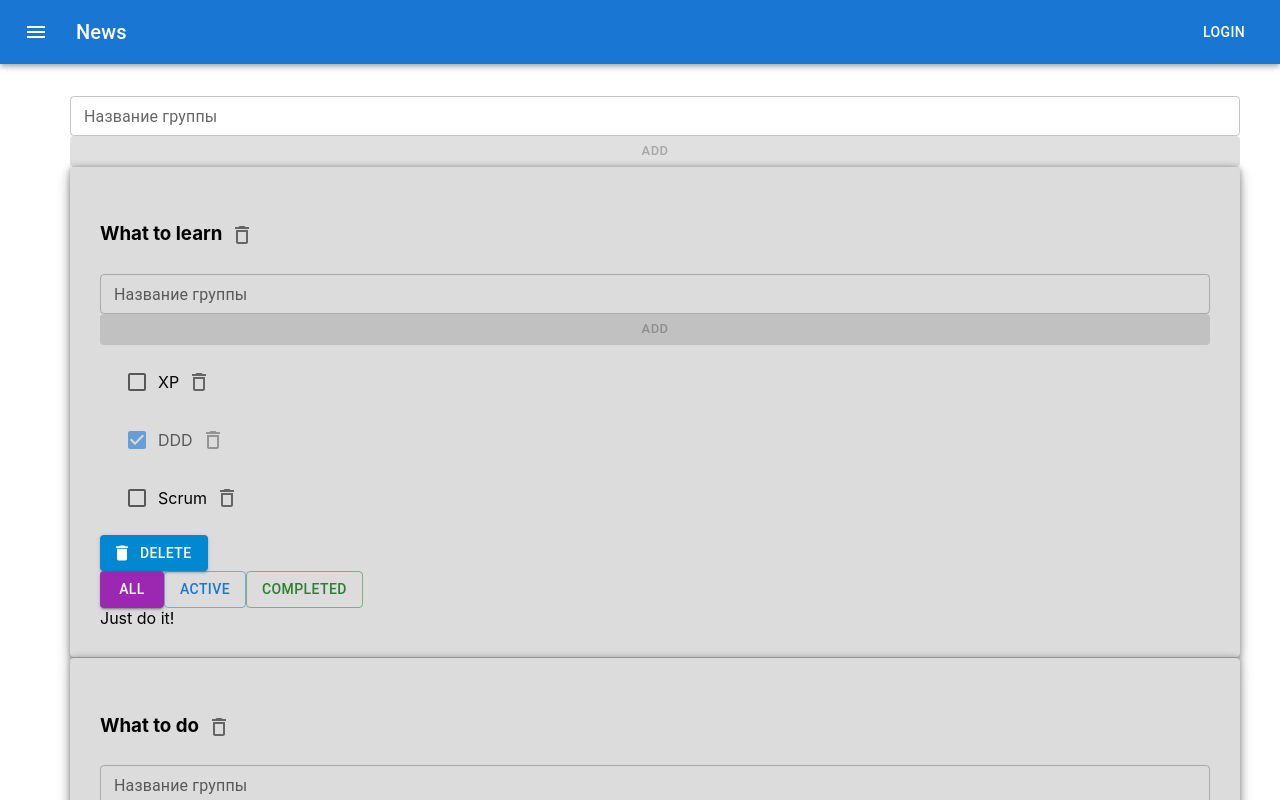
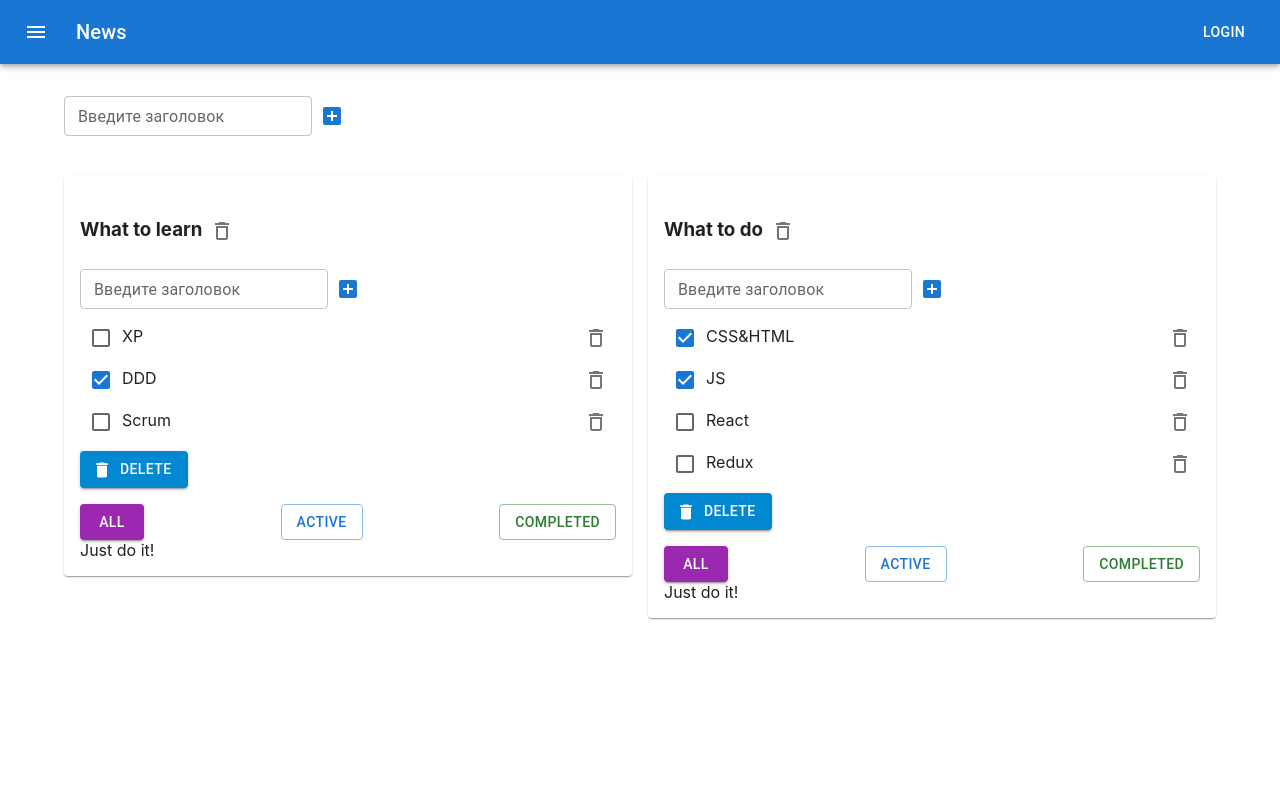
Before and after one commit to dariametelitsa/todolist, a React (Create React App) app: page / in a window 1280 px wide. Shown: the top 800 px of the page. Built offline with nearby package versions, Linux system fonts and the light colour scheme.

Commit message:
changed  MUI

```diff
--- a/src/App.scss
+++ b/src/App.scss
@@ -1,29 +1,29 @@
 //@use "components/todolist";
 
 .App {
-  box-sizing: border-box;
-  width: 100%;
-  max-width: 1200px;
-  //padding: 30px;
-  margin: 0 auto;
-  //display: flex;
-  //justify-content: center;
-  //flex-wrap: wrap;
-  //align-items: center;
-  //height: 100vh;
-  //display: grid;
-  gap: 30px;
-  grid-template-columns: repeat(3, 1fr);
+  //box-sizing: border-box;
+  //width: 100%;
+  //max-width: 1200px;
+  ////padding: 30px;
+  //margin: 0 auto;
+  ////display: flex;
+  ////justify-content: center;
+  ////flex-wrap: wrap;
+  ////align-items: center;
+  ////height: 100vh;
+  ////display: grid;
+  //gap: 30px;
+  //grid-template-columns: repeat(3, 1fr);
 }
-
-.App > div + div {
-  margin-left: 30px;
-}
-
-ul {
-  list-style-type: none;
-  padding-left: 10px;
-}
+//
+//.App > div + div {
+//  margin-left: 30px;
+//}
+//
+//ul {
+//  list-style-type: none;
+//  padding-left: 10px;
+//}
 
 //input[type="checkbox"]:checked + span{
 //  color: darkred;
--- a/src/App.tsx
+++ b/src/App.tsx
@@ -13,6 +13,9 @@ import Typography from '@mui/material/Typography';
 import Button from '@mui/material/Button';
 import IconButton from '@mui/material/IconButton';
 import MenuIcon from '@mui/icons-material/Menu';
+import Container from '@mui/material/Container';
+import Grid from '@mui/material/Unstable_Grid2';
+import Paper from '@mui/material/Paper';
 
 export const sum = (a: number, b: number): number => {
     return a + b;
@@ -34,7 +37,7 @@ function App() {
         if (todolist && todolist.filter === 'active') {
             tasksFiltered = tasks.filter((t) => !t.isDone);
         }
-        if (todolist && todolist.filter=== 'completed') {
+        if (todolist && todolist.filter === 'completed') {
             tasksFiltered = tasks.filter((t) => t.isDone);
         }
         return tasksFiltered;
@@ -44,13 +47,16 @@ function App() {
         setTasks({...tasks, [todolistId]: tasks[todolistId].filter(t => t.id !== taskId)});
     }
 
-    const addTask = (todolistId: string,  taskTitle: string) => {
+    const addTask = (todolistId: string, taskTitle: string) => {
         let newTask = {id: v1(), isDone: false, title: taskTitle};
         setTasks({...tasks, [todolistId]: [newTask, ...tasks[todolistId]]})
     }
 
     const renameTaskTitle = (todolistId: string, taskId: string, newTaskTitle: string) => {
-        setTasks({...tasks, [todolistId]: tasks[todolistId].map(t => t.id === taskId ? {...t, title: newTaskTitle} : t)});
+        setTasks({
+            ...tasks,
+            [todolistId]: tasks[todolistId].map(t => t.id === taskId ? {...t, title: newTaskTitle} : t)
+        });
     }
 
     const deleteAllTasks = (todolistId: string) => {
@@ -58,7 +64,10 @@ function App() {
     }
 
     const setNewTaskStatus = (todolistId: string, taskId: string, newIsDone: boolean) => {
-        setTasks({...tasks, [todolistId]: tasks[todolistId].map((t) => t.id === taskId ? {...t, isDone: newIsDone} : t)});
+        setTasks({
+            ...tasks,
+            [todolistId]: tasks[todolistId].map((t) => t.id === taskId ? {...t, isDone: newIsDone} : t)
+        });
     }
 
     const removeTodolist = (todolistId: string) => {
@@ -69,19 +78,19 @@ function App() {
 
     const addTodolist = (title: string) => {
         const newTodolistId = v1();
-        const newTodolist: todoListType =  {id: newTodolistId, title, filter: 'all'};
+        const newTodolist: todoListType = {id: newTodolistId, title, filter: 'all'};
         setTodoLists([newTodolist, ...todoLists]);
         setTasks({...tasks, [newTodolistId]: []});
     }
 
-    const updateTodolistTitle = (todolistId: string, newTitle: string)=> {
+    const updateTodolistTitle = (todolistId: string, newTitle: string) => {
         setTodoLists(todoLists.map(td => td.id === todolistId ? {...td, title: newTitle} : td));
     }
 
     return (
         <div className={'App'}>
 
-            <Box sx={{ flexGrow: 1 , mb: 12}}>
+            <Box sx={{flexGrow: 1, mb: 12}}>
                 <AppBar position="fixed">
                     <Toolbar>
                         <IconButton
@@ -89,11 +98,11 @@ function App() {
                             edge="start"
                             color="inherit"
                             aria-label="menu"
-                            sx={{ mr: 2 }}
+                            sx={{mr: 2}}
                         >
-                            <MenuIcon />
+                            <MenuIcon/>
                         </IconButton>
-                        <Typography variant="h6" component="div" sx={{ flexGrow: 1 }}>
+                        <Typography variant="h6" component="div" sx={{flexGrow: 1}}>
                             News
                         </Typography>
                         <Button color="inherit">Login</Button>
@@ -102,11 +111,19 @@ function App() {
             </Box>
 
 
+            <Container fixed>
 
+                <Grid container spacing={2} sx={{m: 0, mb:5}}>
                     <AddItem addItem={addTodolist}></AddItem>
+                </Grid>
+
+                <Grid container spacing={2}>
                     {todoLists.map(td => {
                         let tasksFiltered = filterTasks(td.id, tasks[td.id], td.filter);
-                return <Todolist key={td.id}
+                        return(
+                            <Grid xs={6}>
+                                <Paper sx={{p: 2}}>
+                                <Todolist key={td.id}
                                           id={td.id}
                                           title={td.title}
                                           tasks={tasksFiltered}
@@ -121,8 +138,13 @@ function App() {
                                           updateTodolistTitle={updateTodolistTitle}>
                                     {<div>Just do it!</div>}
                                 </Todolist>
+                                </Paper>
+                            </Grid>
+                        )
                     })
                     }
+                </Grid>
+            </Container>
 
         </div>
     );
--- a/src/components/addItem/AddItem.module.scss
+++ b/src/components/addItem/AddItem.module.scss
@@ -1,13 +1,13 @@
-.addItem {
-  display: flex;
-  flex-direction: column;
-}
-
-.taskInputError {
-  border: 2px solid tomato;
-  outline: none;
-}
-
-.taskInputErrorMessage {
-  color: tomato;
-}
+//.addItem {
+//  display: flex;
+//  flex-direction: column;
+//}
+//
+//.taskInputError {
+//  border: 2px solid tomato;
+//  outline: none;
+//}
+//
+//.taskInputErrorMessage {
+//  color: tomato;
+//}
--- a/src/components/addItem/AddItem.tsx
+++ b/src/components/addItem/AddItem.tsx
@@ -3,6 +3,8 @@ import { ChangeEvent, useState } from 'react';
 import s from './AddItem.module.scss'
 import Button from '@mui/material/Button';
 import TextField from "@mui/material/TextField";
+import IconButton from "@mui/material/IconButton";
+import AddBoxIcon from '@mui/icons-material/AddBox';
 
 type Props = {
     addItem: (name: string) => void
@@ -70,18 +72,21 @@ export const AddItem = ({addItem}: Props) => {
             <TextField id="outlined-basic"
                        onChange={onChangeInputHandler}
                        onKeyDown={onKeyDownHandler}
-                       label={'Название группы'}
+                       label={'Введите заголовок'}
                        variant="outlined"
                        value={itemTitle}
                        error={!!itemInputError}
                        helperText={!!itemInputError ? `${itemInputError}` : ''}
                        size='small'/>
 
-            <Button variant="contained"
-                    onClick={onClickAddItemHandler}
-                    disabled={!ifTaskCanAdded}
-                // style={buttonStyles}
-                    size={'small'}>Add</Button>
+            {/*<Button variant="contained"*/}
+            {/*        onClick={onClickAddItemHandler}*/}
+            {/*        disabled={!ifTaskCanAdded}*/}
+            {/*    // style={buttonStyles}*/}
+            {/*        size={'small'}>Add</Button>*/}
+            <IconButton onClick={onClickAddItemHandler} color={'primary'}>
+                <AddBoxIcon/>
+            </IconButton>
             {/*<Button title={'Add'} callBack={onClickAddItemHandler} isDisabled={!ifTaskCanAdded} accent></Button>*/}
 
             {/*{isTitleToLong && <div className={s.taskInputErrorMessage}>Too long</div>}*/}
--- a/src/components/tasks/Tasks.module.scss
+++ b/src/components/tasks/Tasks.module.scss
@@ -1,3 +1,3 @@
-.listItem {
-  font-size: 8px;
-}
+//.listItem {
+//  font-size: 8px;
+//}
--- a/src/components/todolist/Todolist.module.scss
+++ b/src/components/todolist/Todolist.module.scss
@@ -1,31 +1,31 @@
-.todolist {
-  padding: 30px;
-  border-radius: 4px;
-  background-color: #dcdcdc;
-  box-shadow: 0 8px 16px 0 rgba(0, 0, 0, 0.2), 0 3px 1px -2px rgba(0, 0, 0, 0.2), 0 1px 5px 0 rgba(0, 0, 0, 0.12),
-              inset 0 -1px 0 rgba(0, 0, 0, 0.2), 0 1px 5px 0 rgba(0, 0, 0, 0.12), 0 1px 10px 0 rgba(0, 0, 0, 0.24);
-}
-
-.tabs button + button {
-  margin-left: 10px;
-}
-
-input[type='checkbox'] {
-
-}
-
-.task {
-
-}
-
-.taskDone {
-  text-decoration: line-through;
-  opacity: 0.6;
-}
-
-//@use './../button/Button.module.scss';
-//.btnRemove {
-//  @extend .button;
+//.todolist {
+//  padding: 30px;
+//  border-radius: 4px;
+//  background-color: #dcdcdc;
+//  box-shadow: 0 8px 16px 0 rgba(0, 0, 0, 0.2), 0 3px 1px -2px rgba(0, 0, 0, 0.2), 0 1px 5px 0 rgba(0, 0, 0, 0.12),
+//              inset 0 -1px 0 rgba(0, 0, 0, 0.2), 0 1px 5px 0 rgba(0, 0, 0, 0.12), 0 1px 10px 0 rgba(0, 0, 0, 0.24);
+//}
+//
+//.tabs button + button {
 //  margin-left: 10px;
-//  border: 3px solid black;
 //}
+//
+//input[type='checkbox'] {
+//
+//}
+//
+//.task {
+//
+//}
+//
+//.taskDone {
+//  text-decoration: line-through;
+//  opacity: 0.6;
+//}
+//
+////@use './../button/Button.module.scss';
+////.btnRemove {
+////  @extend .button;
+////  margin-left: 10px;
+////  border: 3px solid black;
+////}
--- a/src/components/todolist/Todolist.tsx
+++ b/src/components/todolist/Todolist.tsx
@@ -11,6 +11,7 @@ import DeleteIcon from '@mui/icons-material/Delete';
 import Checkbox from '@mui/material/Checkbox';
 import List from '@mui/material/List';
 import ListItem from '@mui/material/ListItem';
+import Box from '@mui/material/Box';
 
 
 // Create
@@ -76,12 +77,18 @@ const Todolist: React.FC<TodolistPropsType> = ({
                         tasks.map((task) => {
                             const onChangeSetTaskStatusHandler = (e: ChangeEvent<HTMLInputElement>) => setNewTaskStatus(id, task.id, e.currentTarget.checked);
                             return (
-                                <ListItem key={task.id} className={task.isDone ? styles.taskDone : styles.task}>
+                                <ListItem key={task.id}
+                                          sx={{p:0,
+                                          justifyContent: 'space-between'}}
+                                          className={task.isDone ? styles.taskDone : styles.task}>
                                     {/*<input type={"checkbox"} checked={task.isDone}*/}
                                     {/*       onChange={onChangeSetTaskStatusHandler}/>*/}
-                                    <Checkbox checked={task.isDone} onChange={onChangeSetTaskStatusHandler} defaultChecked />
                                     {/*<span className={task.isDone ? styles.taskDone : styles.task}>{task.title}</span>*/}
-                                    <EditableSpan oldTitle={task.title} idToChange={task.id} updateItem={onChangeTitleTaskHandler}/>
+                                    <div>
+                                        <Checkbox checked={task.isDone} onChange={onChangeSetTaskStatusHandler} defaultChecked />
+                                        <EditableSpan oldTitle={task.title} idToChange={task.id} updateItem={onChangeTitleTaskHandler}/>
+                                    </div>
+
                                     <IconButton aria-label="delete" onClick={() => removeTask(id, task.id)}>
                                         <DeleteOutlineIcon />
                                     </IconButton>
@@ -102,18 +109,21 @@ const Todolist: React.FC<TodolistPropsType> = ({
                 Delete
             </Button>
 
-            <div className={'tabs'}>
+            {/*<div className={'tabs'}>*/}
                 {/*<Button active={filter === 'all'} title={'All'}*/}
                 {/*        callBack={onClickHandlerCreator('all')}></Button>*/}
                 {/*<Button active={filter === 'active'} title={'Active'}*/}
                 {/*        callBack={onClickHandlerCreator('active')}></Button>*/}
                 {/*<Button active={filter === 'completed'} title={'Completed'}*/}
                 {/*        callBack={onClickHandlerCreator('completed')}></Button>*/}
-
+            {/*</div>*/}
+            <Box sx={{display: 'flex', justifyContent: 'space-between', mt: 2}}>
                 <Button color={'secondary'} variant={filter === 'all' ? "contained" : 'outlined'} onClick={onClickHandlerCreator('all')}>All</Button>
                 <Button color='primary' variant={filter === 'active' ? "contained" : 'outlined'} onClick={onClickHandlerCreator('active')}>Active</Button>
                 <Button color='success' variant={filter === 'completed' ? "contained" : 'outlined'} onClick={onClickHandlerCreator('completed')}>completed</Button>
-            </div>
+            </Box>
+
+
             {children}
         </div>
     );
```
Lines whose indentation alone changed are shown as unchanged.
